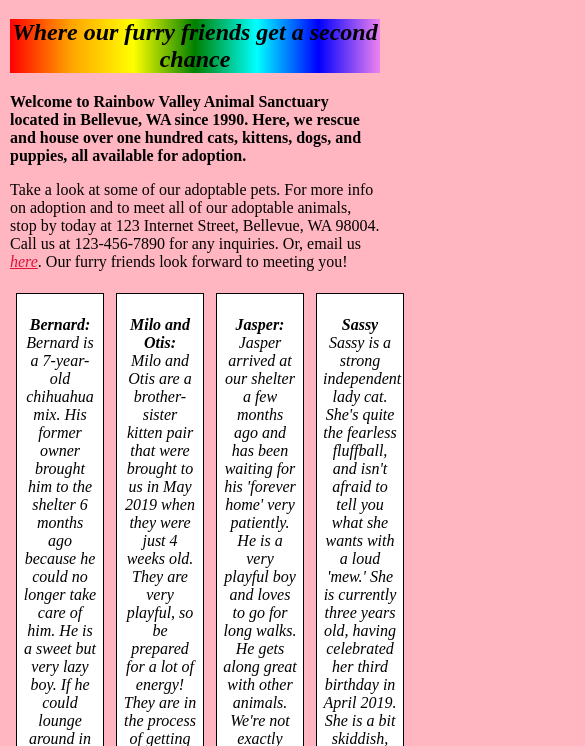
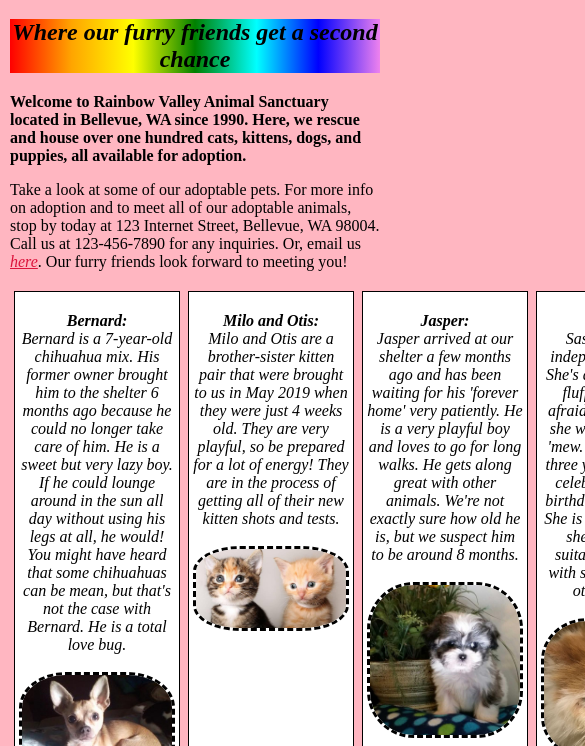
Before and after one commit to spriester/animal-shelter, a plain HTML site: page index.html in a window 390 px wide. Shown: the part 98-844 px from the top of the page, 585 px wide, since content can reach past the window. Drawn offline with Linux system fonts and the light colour scheme.

Commit message:
Change .column style

```diff
--- a/css/styles.css
+++ b/css/styles.css
@@ -33,7 +33,7 @@ h2 {
   font-style: normal;
   display: flex;
 }
-
+@media screen and (min-width: 700px) {
   .column {
     background: white;
     width: 20%;
@@ -45,6 +45,18 @@ h2 {
     padding: 6px;
     margin: 6px;
   }
+}
+
+@media screen and (max-width: 700px) {
+  .column {
+    background: white;
+    text-align: center;
+    font-style: italic;
+    border: 1px solid black;
+    padding: 4px;
+    margin: 4px;
+  }
+}
 
 img {
   width: 150px;
```
Lines whose indentation alone changed are shown as unchanged.
